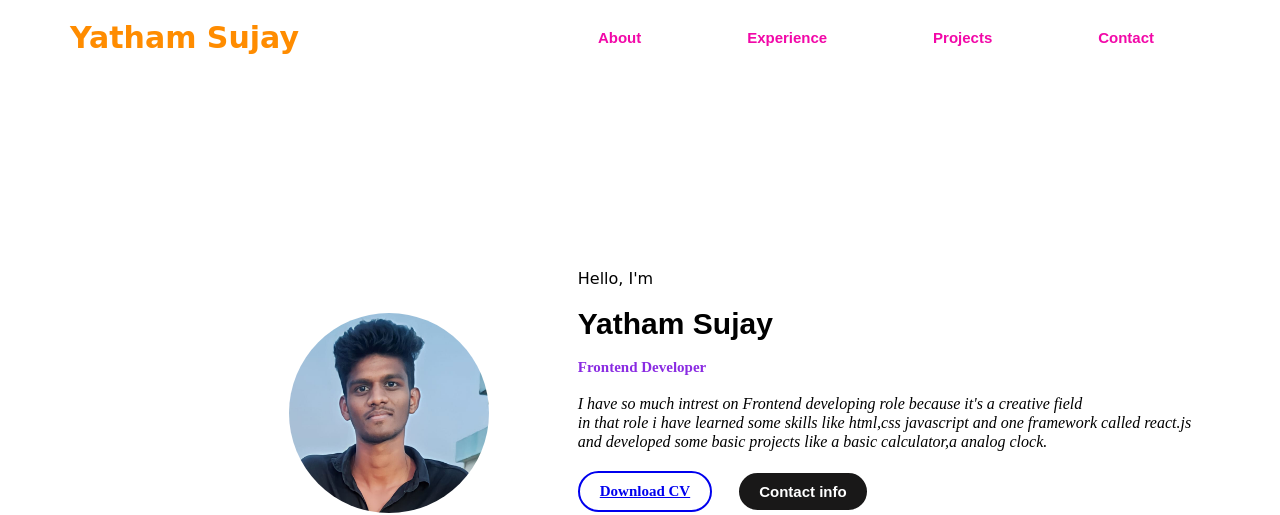
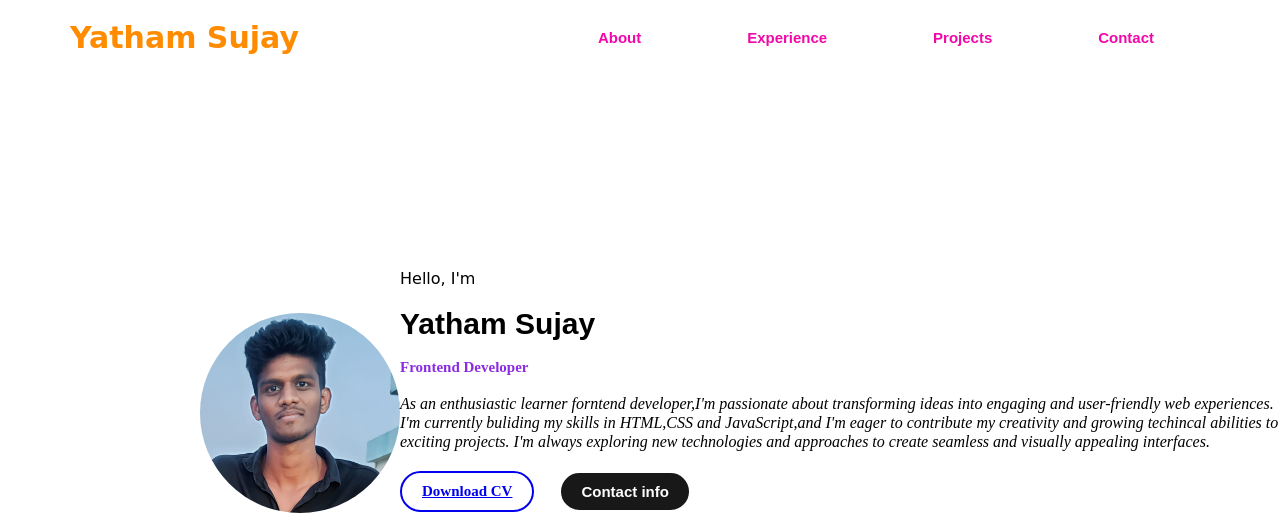
Before and after one commit to Sujay0076/Simple-Portfolio, a plain HTML site: page index.html in a window 1280 px wide. Shown: the top 515 px of the page. Drawn offline with Linux system fonts and the light colour scheme.

Commit message:
Update index.html
update about description

```diff
--- a/index.html
+++ b/index.html
@@ -41,9 +41,9 @@
             <div>
             <p class="intro">Hello, I'm <br><br><span>Yatham Sujay</span></p><br>
             <h5>Frontend Developer</h5><br>
-            <p class="about"><em>I have so much intrest on Frontend developing role because it's a creative field <br>
-                in that role i have learned some skills like html,css javascript and one framework called react.js<br>
-                and developed some basic projects like a basic calculator,a analog clock.
+            <p class="about"><em>As an enthusiastic learner forntend developer,I'm passionate about transforming ideas into engaging and user-friendly web experiences.
+                        I'm currently buliding my skills in HTML,CSS and JavaScript,and I'm eager to contribute my creativity and growing techincal abilities to exciting projects.
+                        I'm always exploring new technologies and approaches to create seamless and visually appealing interfaces.
             </em></p>
             </div>
             <div class="contacts">
```
